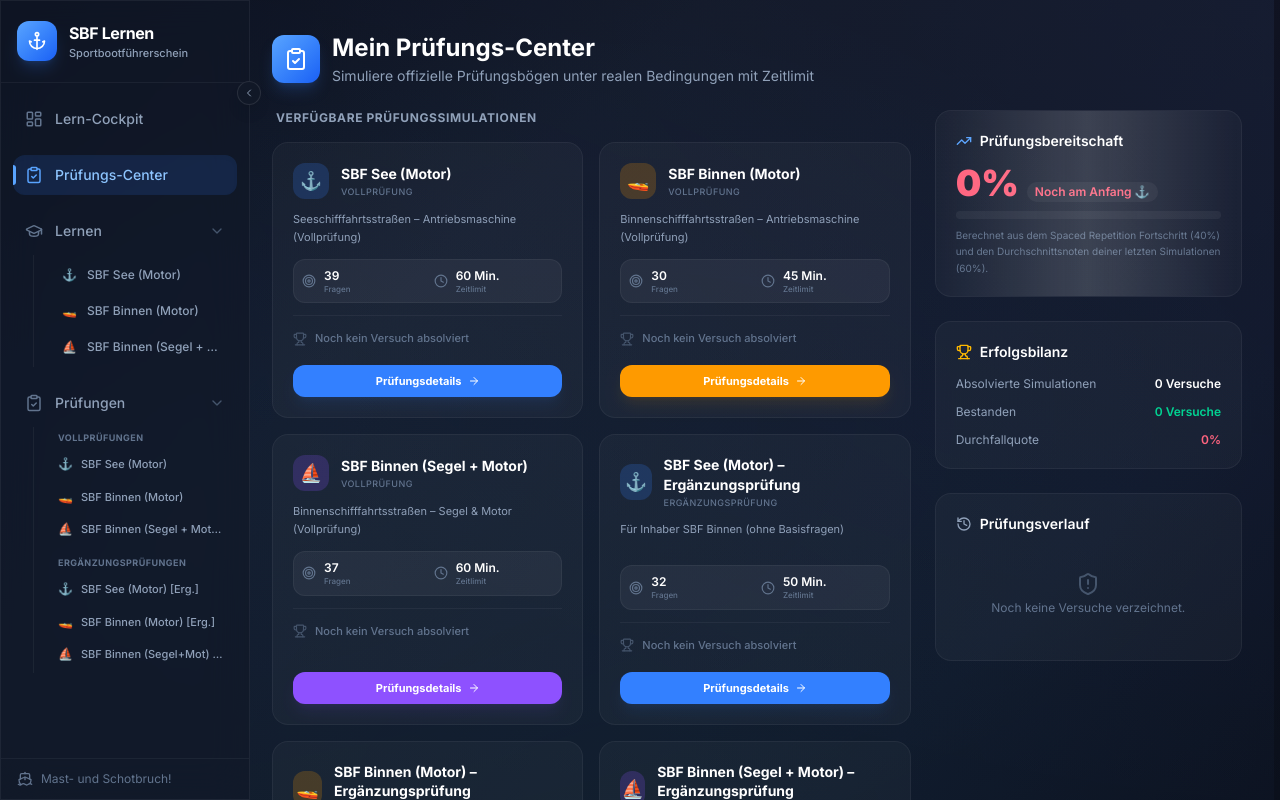
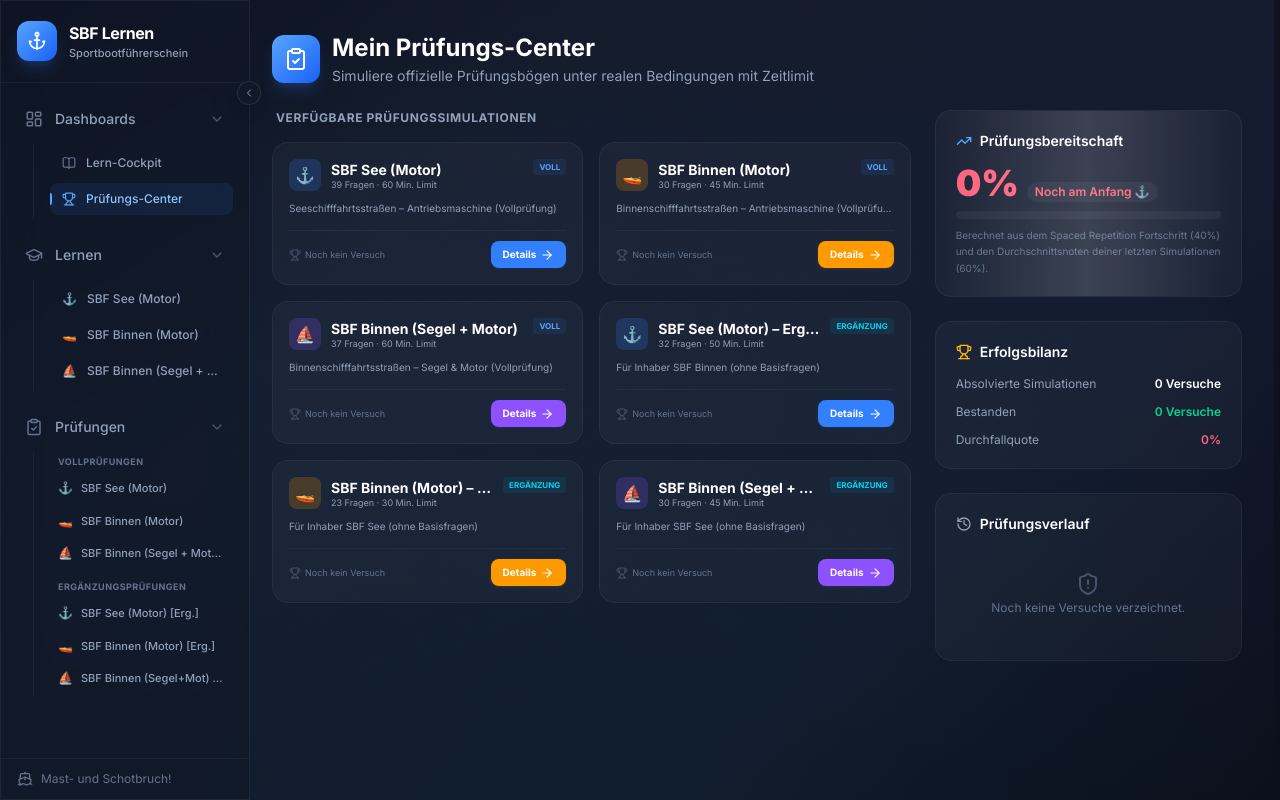
Before and after one commit to k-hesselmann/sbf-lernen, a React (Vite) app: page / in a window 1280 px wide. Both pictures are taken after a click on the button "Prüfungs-Center". Shown: the top 800 px of the page. Built offline with nearby package versions, Linux system fonts and the light colour scheme.

Commit message:
Group dashboards under collapsible sidebar section, make exam cards compact, and switch to static fade-in transitions

```diff
--- a/src/components/ExamCenter.jsx
+++ b/src/components/ExamCenter.jsx
@@ -36,83 +36,66 @@ function ExamCard({ examType, config, history, onSelect }) {
   }[config.color || 'ocean']
 
   return (
-    <div className={`glass-light rounded-2xl p-5 border border-white/5 transition-all duration-300 flex flex-col justify-between card-hover ${colorClasses.border}`}>
+    <div className={`glass-light rounded-2xl p-4 border border-white/5 transition-all duration-300 flex flex-col justify-between card-hover ${colorClasses.border}`}>
       <div>
         {/* Header */}
-        <div className="flex items-start justify-between mb-3">
-          <div className="flex items-center gap-3">
-            <div className={`w-9 h-9 rounded-xl flex items-center justify-center text-lg font-bold ${colorClasses.iconBg}`}>
+        <div className="flex items-start justify-between gap-2">
+          <div className="flex items-center gap-2.5 min-w-0">
+            <div className={`w-8 h-8 rounded-lg flex items-center justify-center text-base font-bold flex-shrink-0 ${colorClasses.iconBg}`}>
               {config.icon}
             </div>
-            <div>
-              <h3 className="font-bold text-white text-xs sm:text-sm leading-snug">{config.label}</h3>
-              <p className="text-[9px] text-slate-500 font-medium uppercase tracking-wider mt-0.5">
-                {examType.includes('ergaenzung') ? 'Ergänzungsprüfung' : 'Vollprüfung'}
+            <div className="min-w-0">
+              <h3 className="font-bold text-white text-xs sm:text-sm leading-tight truncate">{config.label}</h3>
+              <p className="text-[9px] text-slate-400 leading-none mt-0.5">
+                {config.totalExamQuestions} Fragen · {config.duration} Min. Limit
               </p>
             </div>
           </div>
+          <span className={`text-[8px] font-bold uppercase px-1.5 py-0.5 rounded flex-shrink-0
+            ${examType.includes('ergaenzung') ? 'bg-cyan-500/10 text-cyan-400' : 'bg-ocean-500/10 text-ocean-400'}`}>
+            {examType.includes('ergaenzung') ? 'Ergänzung' : 'Voll'}
+          </span>
         </div>
 
         {/* Description */}
-        <p className="text-[11px] text-slate-400 leading-relaxed mb-3 min-h-[32px]">{config.description}</p>
-
-        {/* Outline Specs */}
-        <div className="grid grid-cols-2 gap-3 mb-3 p-2 rounded-xl bg-white/5 border border-white/5">
-          <div className="flex items-center gap-2 text-slate-400">
-            <Target className="w-3.5 h-3.5 text-slate-500 flex-shrink-0" />
-            <div className="text-[10px] sm:text-xs">
-              <p className="font-semibold text-white">{config.totalExamQuestions}</p>
-              <p className="text-[8px] text-slate-500 font-medium">Fragen</p>
-            </div>
-          </div>
-          <div className="flex items-center gap-2 text-slate-400">
-            <Clock className="w-3.5 h-3.5 text-slate-500 flex-shrink-0" />
-            <div className="text-[10px] sm:text-xs">
-              <p className="font-semibold text-white">{config.duration} Min.</p>
-              <p className="text-[8px] text-slate-500 font-medium">Zeitlimit</p>
-            </div>
-          </div>
+        <p className="text-[10px] text-slate-400 mt-2.5 leading-normal truncate" title={config.description}>
+          {config.description}
+        </p>
       </div>
 
-        {/* Statistics */}
-        <div className="mb-4 pt-3 border-t border-white/5">
+      {/* Footer Info & Details Button */}
+      <div className="mt-3.5 pt-2.5 border-t border-white/5 flex items-center justify-between gap-3">
         {stats ? (
-            <div className="space-y-1.5 text-[11px]">
+          <div className="text-[10px] text-slate-400 space-y-0.5 flex-1 min-w-0">
             <div className="flex justify-between items-center">
-                <span className="text-slate-500 font-medium">Bestehensquote:</span>
-                <span className={`font-bold ${stats.rate >= 80 ? 'text-emerald-400' : stats.rate >= 50 ? 'text-amber-400' : 'text-rose-400'}`}>
-                  {stats.rate}%
+              <span className="truncate text-slate-500">Erfolg:</span>
+              <span className={`font-bold ml-1 ${stats.rate >= 80 ? 'text-emerald-400' : stats.rate >= 50 ? 'text-amber-400' : 'text-rose-400'}`}>
+                {stats.rate}% ({stats.attempts}x)
               </span>
             </div>
             <div className="flex justify-between items-center">
-                <span className="text-slate-500 font-medium">Versuche:</span>
-                <span className="text-white font-semibold">{stats.attempts} ({stats.passed} bestanden)</span>
-              </div>
-              <div className="flex justify-between items-center">
-                <span className="text-slate-500 font-medium">Letzter Score:</span>
-                <span className={`font-mono font-bold ${stats.last.passed ? 'text-emerald-400' : 'text-rose-400'}`}>
+              <span className="truncate text-slate-500">Letzter:</span>
+              <span className={`font-mono font-bold ml-1 ${stats.last.passed ? 'text-emerald-400' : 'text-rose-400'}`}>
                 {stats.last.correctAnswers}/{stats.last.totalQuestions}
               </span>
             </div>
           </div>
         ) : (
-            <div className="flex items-center gap-2 py-0.5 text-slate-500 text-[11px] font-medium">
-              <Trophy className="w-3.5 h-3.5 text-slate-600 flex-shrink-0" />
-              <span>Noch kein Versuch absolviert</span>
-            </div>
+          <span className="text-[9px] text-slate-500 flex items-center gap-1 flex-1 truncate py-1.5">
+            <Trophy className="w-3 h-3 text-slate-600 flex-shrink-0" />
+            Noch kein Versuch
+          </span>
         )}
-        </div>
-      </div>
 
-      {/* Button */}
         <button
           onClick={onSelect}
-        className={`w-full py-2 rounded-xl text-[11px] font-bold text-white transition-all duration-200
-          flex items-center justify-center gap-1.5 shadow-lg ${colorClasses.button}`}
+          className={`px-3 py-1.5 rounded-lg text-[10px] font-bold text-white transition-all duration-200
+            flex items-center gap-1 shadow flex-shrink-0 ${colorClasses.button}`}
         >
-        Prüfungsdetails
-        <ArrowRight className="w-3 h-3" />
+          Details
+          <ArrowRight className="w-3.5 h-3.5" />
         </button>
+      </div>
     </div>
   )
 }
@@ -166,7 +149,7 @@ export default function ExamCenter() {
   return (
     <div className="space-y-6">
       {/* Header */}
-      <div className="animate-fade-in-up flex flex-col sm:flex-row sm:items-center justify-between gap-4">
+      <div className="animate-fade-in flex flex-col sm:flex-row sm:items-center justify-between gap-4">
         <div className="flex items-center gap-3">
           <div className="w-12 h-12 rounded-xl bg-gradient-to-br from-ocean-400 to-ocean-600 flex items-center justify-center shadow-lg shadow-ocean-500/20">
             <ClipboardCheck className="w-6 h-6 text-white" />
@@ -179,7 +162,7 @@ export default function ExamCenter() {
       </div>
 
       {/* Main Grid */}
-      <div className="grid grid-cols-1 lg:grid-cols-3 gap-6 animate-fade-in-up" style={{ animationDelay: '100ms' }}>
+      <div className="grid grid-cols-1 lg:grid-cols-3 gap-6 animate-fade-in" style={{ animationDelay: '100ms' }}>
         {/* Exams Grid (Left Column, 2/3 width) */}
         <div className="lg:col-span-2 space-y-4">
           <h3 className="text-xs font-bold uppercase tracking-wider text-slate-400 px-1">Verfügbare Prüfungssimulationen</h3>
--- a/src/components/Sidebar.jsx
+++ b/src/components/Sidebar.jsx
@@ -1,4 +1,4 @@
-import { LayoutDashboard, GraduationCap, ClipboardCheck, Anchor, Ship, ChevronLeft, ChevronRight } from 'lucide-react'
+import { LayoutDashboard, GraduationCap, ClipboardCheck, Anchor, Ship, ChevronLeft, ChevronRight, BookOpen, Trophy } from 'lucide-react'
 import useStore from '../store/useStore'
 import { useState } from 'react'
 import { EXAM_TYPES, EXAM_CONFIG } from '../data/examConfig.js'
@@ -6,6 +6,7 @@ import { EXAM_TYPES, EXAM_CONFIG } from '../data/examConfig.js'
 export default function Sidebar() {
   const { currentView, setView, selectedExamType, setSelectedExamType } = useStore()
   const [collapsed, setCollapsed] = useState(false)
+  const [dashboardsExpanded, setDashboardsExpanded] = useState(true)
   const [learnExpanded, setLearnExpanded] = useState(true)
   const [examsExpanded, setExamsExpanded] = useState(true)
 
@@ -39,46 +40,64 @@ export default function Sidebar() {
 
       {/* Navigation List */}
       <nav className="flex-1 overflow-y-auto px-3 py-4 space-y-4 custom-scrollbar">
-        {/* Lern-Cockpit Button */}
-        <div>
+        {/* Dashboards Collapsible Section */}
+        <div className="space-y-1">
+          {/* Header */}
           <button
-            onClick={() => setView('dashboard')}
-            className={`w-full flex items-center gap-3 px-3 py-2.5 rounded-xl text-sm font-medium
-              transition-all duration-200 group relative text-left
-              ${currentView === 'dashboard'
-                ? 'bg-ocean-500/15 text-ocean-300 shadow-inner'
-                : 'text-slate-400 hover:text-slate-200 hover:bg-white/5'
-              }`}
+            onClick={() => {
+              if (collapsed) {
+                setCollapsed(false)
+                setDashboardsExpanded(true)
+              } else {
+                setDashboardsExpanded(!dashboardsExpanded)
+              }
+            }}
+            className="w-full flex items-center justify-between px-3 py-2.5 rounded-xl text-sm font-medium
+              text-slate-400 hover:text-slate-200 hover:bg-white/5 transition-all duration-200 group text-left"
           >
-            {currentView === 'dashboard' && (
-              <div className="absolute left-0 top-1/2 -translate-y-1/2 w-[3px] h-5 bg-ocean-400 rounded-r-full" />
+            <div className="flex items-center gap-3">
+              <LayoutDashboard className="w-[18px] h-[18px] text-slate-500 group-hover:text-slate-300 flex-shrink-0" />
+              {!collapsed && <span>Dashboards</span>}
+            </div>
+            {!collapsed && (
+              <ChevronRight className={`w-4 h-4 text-slate-600 transition-transform duration-200 ${dashboardsExpanded ? 'rotate-90' : ''}`} />
             )}
-            <LayoutDashboard className={`w-[18px] h-[18px] flex-shrink-0 transition-colors
-              ${currentView === 'dashboard' ? 'text-ocean-400' : 'text-slate-500 group-hover:text-slate-300'}`}
-            />
-            {!collapsed && <span>Lern-Cockpit</span>}
           </button>
-        </div>
 
-        {/* Prüfungs-Center Button */}
-        <div>
-          <button
-            onClick={() => setView('exams')}
-            className={`w-full flex items-center gap-3 px-3 py-2.5 rounded-xl text-sm font-medium
-              transition-all duration-200 group relative text-left
-              ${currentView === 'exams' || currentView === 'exam' || currentView === 'examResult'
-                ? 'bg-ocean-500/15 text-ocean-300 shadow-inner'
-                : 'text-slate-400 hover:text-slate-200 hover:bg-white/5'
-              }`}
-          >
-            {(currentView === 'exams' || currentView === 'exam' || currentView === 'examResult') && (
-              <div className="absolute left-0 top-1/2 -translate-y-1/2 w-[3px] h-5 bg-ocean-400 rounded-r-full" />
-            )}
-            <ClipboardCheck className={`w-[18px] h-[18px] flex-shrink-0 transition-colors
-              ${currentView === 'exams' || currentView === 'exam' || currentView === 'examResult' ? 'text-ocean-400' : 'text-slate-500 group-hover:text-slate-300'}`}
-            />
-            {!collapsed && <span>Prüfungs-Center</span>}
-          </button>
+          {/* Sub-menu items */}
+          {!collapsed && dashboardsExpanded && (
+            <div className="pl-4 pr-1 py-1 space-y-1 border-l border-white/5 ml-5 animate-fade-in">
+              {/* Lern-Cockpit Sub-item */}
+              <button
+                onClick={() => setView('dashboard')}
+                className={`w-full flex items-center gap-2.5 px-3 py-2 rounded-lg text-xs font-medium transition-all duration-200 text-left relative
+                  ${currentView === 'dashboard'
+                    ? 'text-ocean-300 bg-ocean-500/10'
+                    : 'text-slate-400 hover:text-slate-200 hover:bg-white/5'}`}
+              >
+                {currentView === 'dashboard' && (
+                  <div className="absolute left-0 top-1/2 -translate-y-1/2 w-[2px] h-3 bg-ocean-400 rounded-r-full" />
+                )}
+                <BookOpen className={`w-3.5 h-3.5 flex-shrink-0 ${currentView === 'dashboard' ? 'text-ocean-400' : 'text-slate-500'}`} />
+                <span className="truncate">Lern-Cockpit</span>
+              </button>
+
+              {/* Prüfungs-Center Sub-item */}
+              <button
+                onClick={() => setView('exams')}
+                className={`w-full flex items-center gap-2.5 px-3 py-2 rounded-lg text-xs font-medium transition-all duration-200 text-left relative
+                  ${currentView === 'exams' || currentView === 'exam' || currentView === 'examResult'
+                    ? 'text-ocean-300 bg-ocean-500/10'
+                    : 'text-slate-400 hover:text-slate-200 hover:bg-white/5'}`}
+              >
+                {(currentView === 'exams' || currentView === 'exam' || currentView === 'examResult') && (
+                  <div className="absolute left-0 top-1/2 -translate-y-1/2 w-[2px] h-3 bg-ocean-400 rounded-r-full" />
+                )}
+                <Trophy className={`w-3.5 h-3.5 flex-shrink-0 ${currentView === 'exams' || currentView === 'exam' || currentView === 'examResult' ? 'text-ocean-400' : 'text-slate-500'}`} />
+                <span className="truncate">Prüfungs-Center</span>
+              </button>
+            </div>
+          )}
         </div>
 
         {/* Lernen Collapsible Section */}
--- a/src/index.css
+++ b/src/index.css
@@ -156,6 +156,13 @@ body {
 .animate-fade-in-up {
   animation: fadeInUp 0.5s ease-out forwards;
 }
+@keyframes fadeIn {
+  from { opacity: 0; }
+  to { opacity: 1; }
+}
+.animate-fade-in {
+  animation: fadeIn 0.2s ease-out forwards;
+}
 
 /* ─── Option Button States ─── */
 .option-btn {
```
Also changed, not shown: src/components/Dashboard.jsx (+4 -4 lines), src/components/ExamMode.jsx (+6 -6 lines), src/components/ExamResult.jsx (+4 -4 lines). Lines whose indentation alone changed are shown as unchanged.
